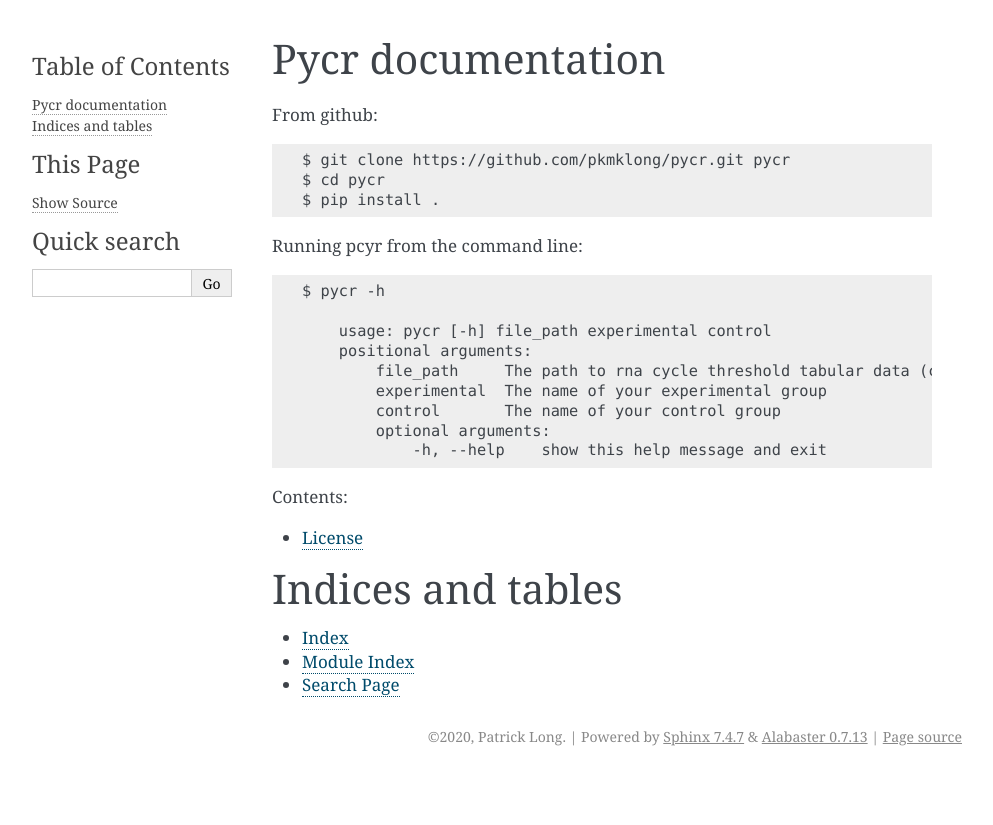
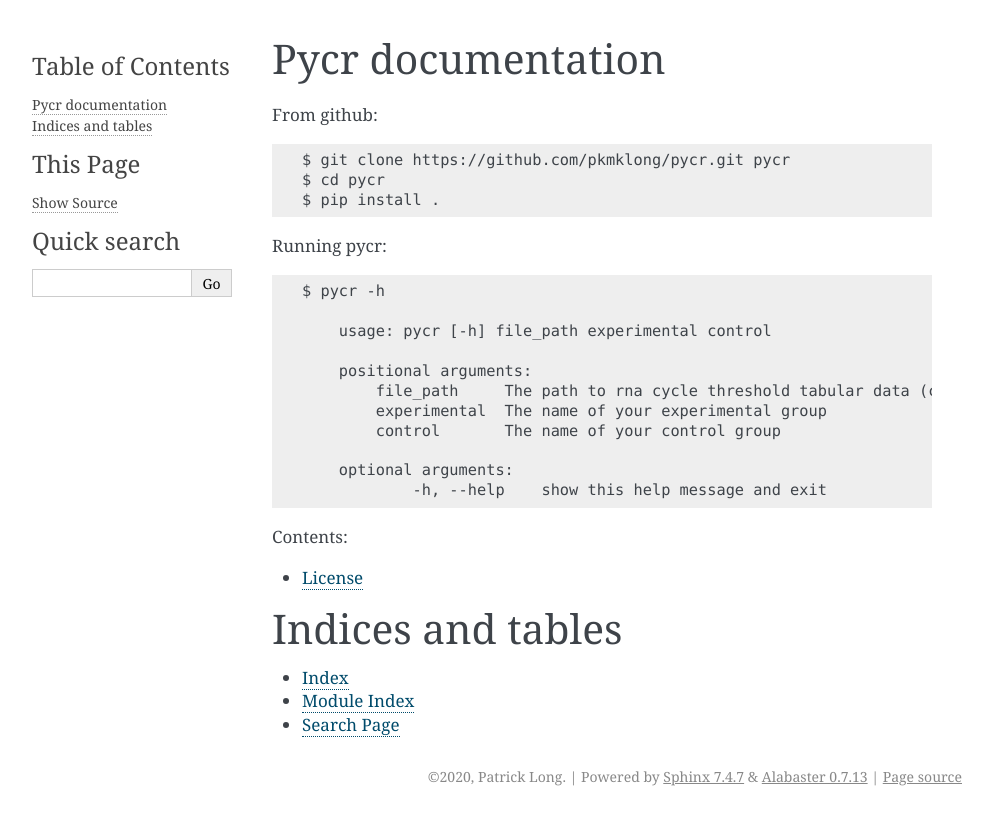
Before and after one commit to patrickmlong/pycr, a Sphinx documentation site: the page built from docs/index.rst, in a window 1280 px wide. Shown: the top 825 px of the page, without its empty margins (148-1141 px from the left). Built offline with Sphinx 7.4.7, drawn with Linux system fonts in a browser that asks for light colours.

Commit message:
update index.rst

```diff
--- a/docs/index.rst
+++ b/docs/index.rst
@@ -8,16 +8,18 @@
     $ pip install .
 
 
-Running pcyr from the command line::
+Running pycr::
 
     $ pycr -h
 
         usage: pycr [-h] file_path experimental control
+
         positional arguments:
             file_path     The path to rna cycle threshold tabular data (csv) for delta ct relative RNA quantification
             experimental  The name of your experimental group
             control       The name of your control group
-            optional arguments:
+
+        optional arguments:
                 -h, --help    show this help message and exit
 
 .. toctree::
```
